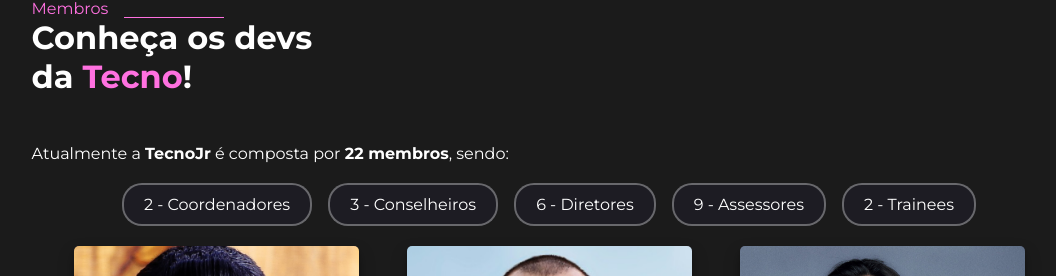
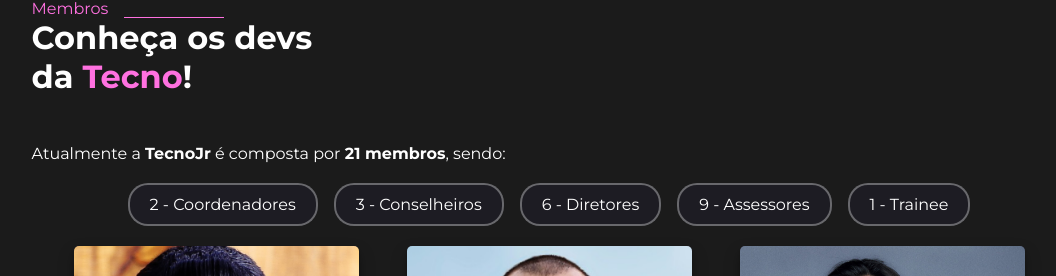
Before and after one commit to igorroc/tecno-site-2.0, a React (Vite) app: page /sobre in a window 1280 px wide. Shown: the part 1311-1587 px from the top of the page, without its empty margins (91-1147 px from the left). Built offline with nearby package versions, Linux system fonts and the light colour scheme.

Commit message:
fix: Remove member without photo

```diff
--- a/src/common/membersInfo.ts
+++ b/src/common/membersInfo.ts
@@ -494,21 +494,21 @@ export const memberList = [
 			},
 		],
 	},
-	{
-		name: "Davi Roriz",
-		roleId: ROLE_ID.Trainee,
-		role: "Trainee",
+	// {
+	// 	name: "Davi Roriz",
+	// 	roleId: ROLE_ID.Trainee,
+	// 	role: "Trainee",
 		// blurhash:
 		// 	"qEGbbfIB00_N$LMx.8M_00oz%$M{n*WBIoWX00RPsoM_xutRjsWV%gRjRPRjW=t7oJae%$xujv%ME1oKjZbIM{ozs:t7bHRjxuf6",
 		// img: "valcirio.png",
-		links: [
+	// 	links: [
 			// {
 			// 	icon: "envelope",
 			// 	prefix: "fas",
 			// 	url: "mailto:vfsvsilva.cic@uesc.br",
 			// },
-		],
-	},
+	// 	],
+	// },
 	{
 		name: "Matheus Santos Silva",
 		roleId: ROLE_ID.Trainee,
```
